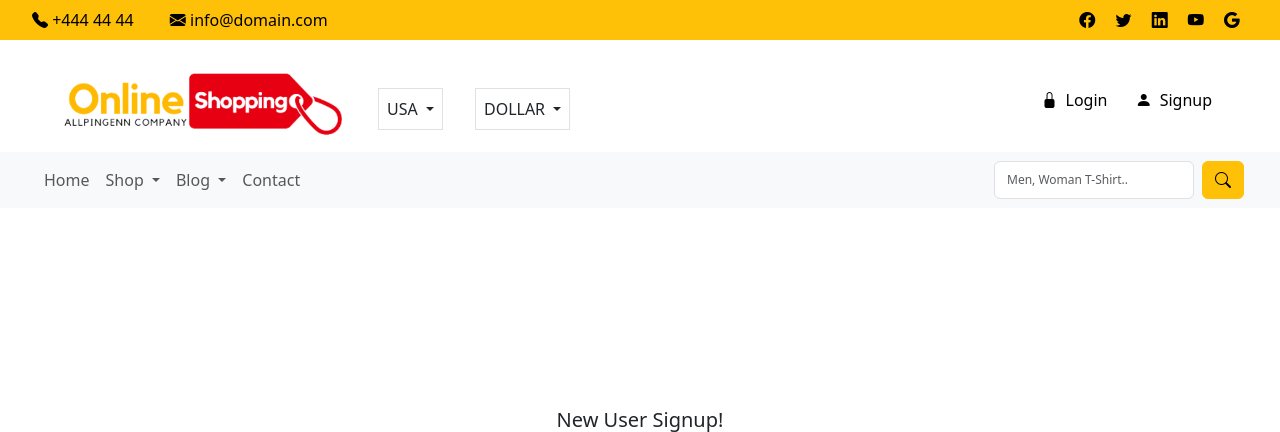
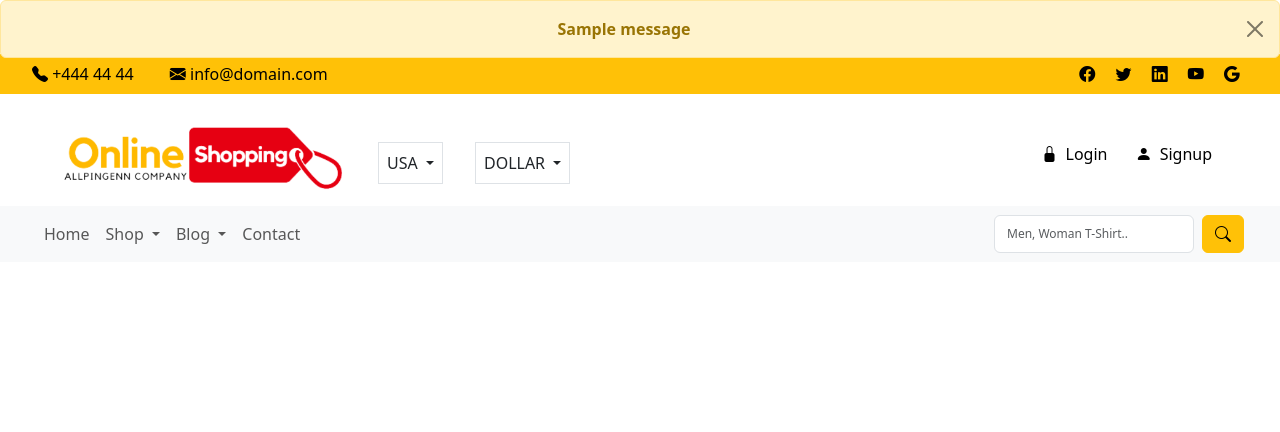
Before and after one commit to allpingenn/django-basic-e-commerce, a Django app: page /user/register/ in a window 1280 px wide. Shown: the top 432 px of the page. Run offline with Django 4.2, Linux system fonts and the light colour scheme; tables that the repository leaves empty hold one stand-in row (values such as "Sample post"); one stand-in notice (Sample message) is shown; some libraries are stand-ins or nearby versions.

Commit message:
messages added

```diff
--- a/static/css/style.css
+++ b/static/css/style.css
@@ -95,6 +95,9 @@ ul {
 .size-select:hover {
   background-color: #FFC107;
   cursor: pointer;
+}
+.message-container {
+  margin-bottom: -20px;
 }
 
 /* CARTS */
--- a/templates/includes/_navbar.html
+++ b/templates/includes/_navbar.html
@@ -2,7 +2,7 @@
     <!--! HEADER START  -->
     <!-- HEADER TOP -->
     <div
-      class="container-fluid text-bg-warning p-2 d-flex justify-content-between header-top"
+      class="container-fluid text-bg-warning p-2 d-flex justify-content-between header-top mt-3"
     >
       <!-- Header Top Left -->
       <span class="social-media2">
--- a/templates/index.html
+++ b/templates/index.html
@@ -38,7 +38,17 @@
     </script>
   </head>
   <body id="indexPage">
-
+  <div class="message-container">
+    {% if messages %}
+    {% for message in messages %}
+    <div class="alert alert-warning alert-dismissible fade show text-center" role="alert">
+      <strong>{{message}}</strong>
+      <button type="button" class="btn-close" data-bs-dismiss="alert" aria-label="Close"></button>
+    </div>
+    {% endfor %}
+    {% else %}
+    {% endif %}
+  </div>
     {% include "includes/_navbar.html" %}
 
     {% block content %}
--- a/templates/register.html
+++ b/templates/register.html
@@ -1,17 +1,13 @@
-{% extends 'index.html' %}
-{% load static %}
+{% extends 'index.html' %} {% load static %}
 
 {% block content %}
 
 <div class="container login-container">
   <div class="row">
-    {% comment %} Register {% endcomment %}
     <div class="col-12">
-      <h5 class='text-center mb-5'>New User Signup!</h5>
-
-      <form method="POST" class='w-50 m-auto'>
+      <h5 class="text-center mb-5">New User Signup!</h5>
+      <form method="POST" class="w-50 m-auto">
         {% csrf_token %} {{form}}
-
         <button type="submit" class="btn btn-warning mt-3">Signup</button>
       </form>
     </div>
--- a/user/views.py
+++ b/user/views.py
@@ -2,6 +2,7 @@ from django.shortcuts import render, redirect
 from .forms import *
 from django.contrib.auth import authenticate, login, logout
 from products.models import Customer
+from django.contrib import messages
 
 def userRegister(request):
     form = UserForm()
@@ -11,13 +12,13 @@ def userRegister(request):
             user = form.save()
             customer = Customer(user=user)
             customer.save()
+            messages.success(request,"Registration successful. You can now log in.")
             return redirect('login')
 
     context = {
         'form': form,
     }
     return render(request, 'register.html', context)
-
 
 def userLogin(request):
     if request.method == 'POST':
@@ -28,13 +29,17 @@ def userLogin(request):
 
         if user is not None:
             login(request, user)
+            messages.success(request, 'Login Successfully')
             return redirect('index')
         else:
             logout(request)
+            messages.error(request, 'Invalid Username or Password')
             return redirect('login')
 
     return render(request, 'login.html')
 
+
 def userLogout(request):
     logout(request)
+    messages.success(request, 'Successfully Logged Out')
     return redirect('index')
```
Also changed, not shown: templates/login.html (+9 -5 lines), db.sqlite3.
